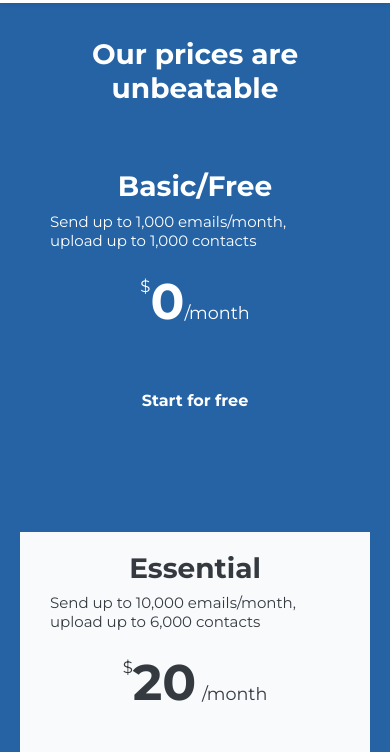
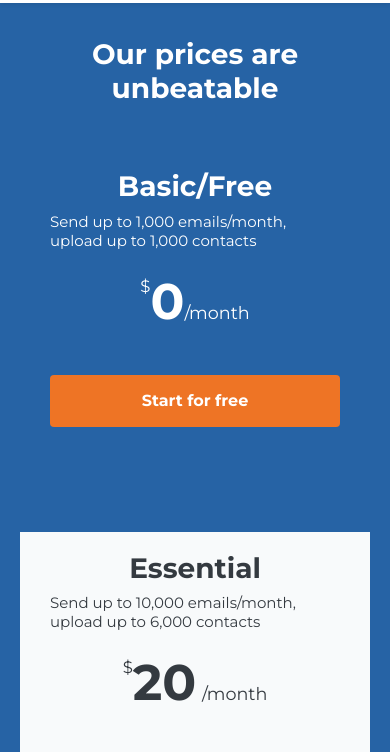
Before and after one commit to devleinad/kreeksend, a plain HTML site: page kreeksend/bundles.html in a window 390 px wide. Shown: the part 92-844 px from the top of the page. Drawn offline with nearby package versions, Linux system fonts and the light colour scheme.

Commit message:
styled buttons

```diff
--- a/kreeksend/assets/css/styles.css
+++ b/kreeksend/assets/css/styles.css
@@ -1763,6 +1763,9 @@ padding-left: 0px !important;
         top: -27px !important;
     }
 
+    .plans .pricing__flex .pricing__package .pricing__package__link .package__btn{
+        background-color: #ee7425;
+    }
 
 
     .benefits{
```
